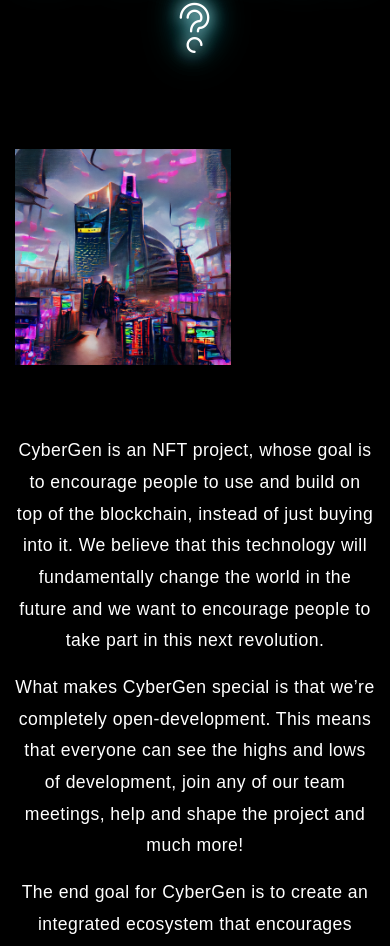
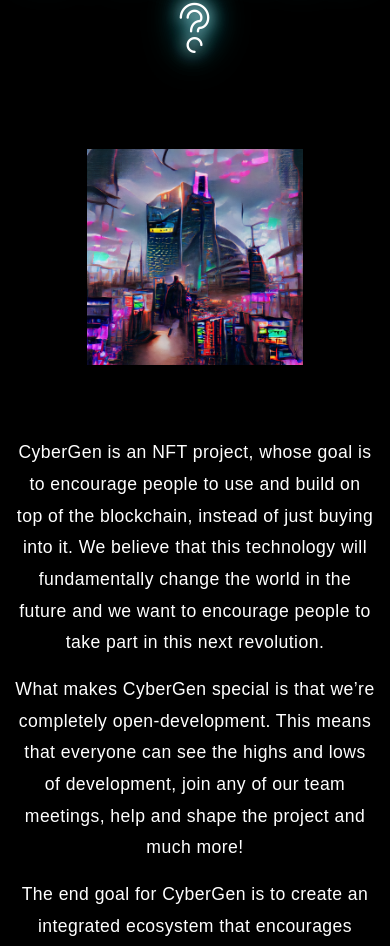
Before and after one commit to dar1ooo/CyberGen-landing-page, an Angular app: page / in a window 390 px wide. Shown: the part 1188-2134 px from the top of the page. Built offline with nearby package versions, Linux system fonts and the light colour scheme.

Commit message:
fixed image styling to center and changed alert text

```diff
--- a/src/app/components/header/header.component.html
+++ b/src/app/components/header/header.component.html
@@ -82,7 +82,7 @@
           <i
             class="start-icon fa fa-exclamation-triangle faa-flash animated"
           ></i>
-          Minting is not yet possible
+          Coming Soon...
         </div>
       </div>
     </div>
--- a/src/app/components/header/header.component.scss
+++ b/src/app/components/header/header.component.scss
@@ -226,7 +226,8 @@
 
   .about {
     img {
-      margin-bottom: 70px;
+      margin: 0 auto;
+      margin-bottom: 20%;
     }
 
     text-align: center;
--- a/src/assets/global-styles/alert-styles.scss
+++ b/src/assets/global-styles/alert-styles.scss
@@ -12,8 +12,8 @@
 }
 
 .alert-simple.alert-warning {
-  border: 3px solid rgba(35, 220, 235, 0.13);
-  background-color: rgba(35, 220, 235, 0.13);
+  border: 3px solid rgba(35, 220, 235, 0.33);
+  background-color: rgba(35, 220, 235, 0.33);
   box-shadow: 0px 0px 6px #23dceb;
   color: #23dceb;
   text-shadow: 2px 1px #00040a;
@@ -23,7 +23,7 @@
 }
 
 .alert-warning:hover {
-  background-color: rgba(35, 220, 235, 0.13);
+  background-color: rgba(35, 220, 235, 0.43);
   transition: 0.5s;
 }
 
```
